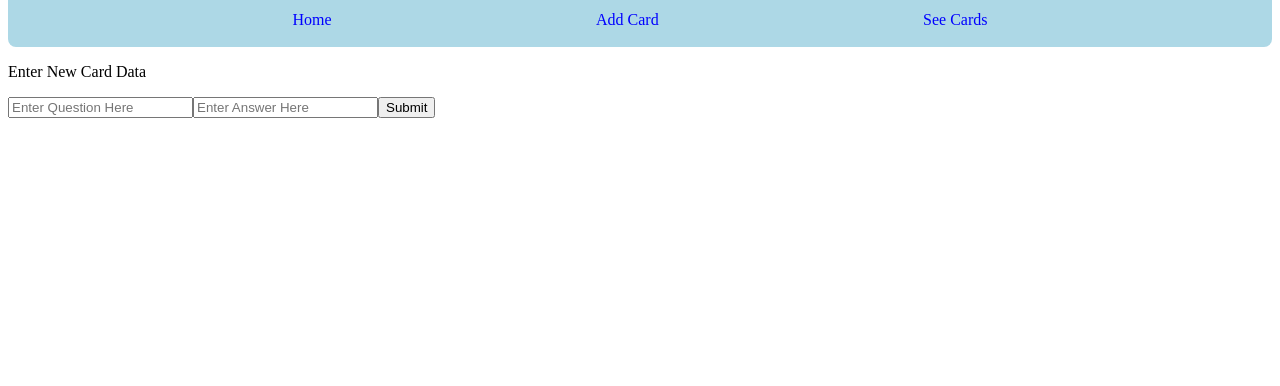
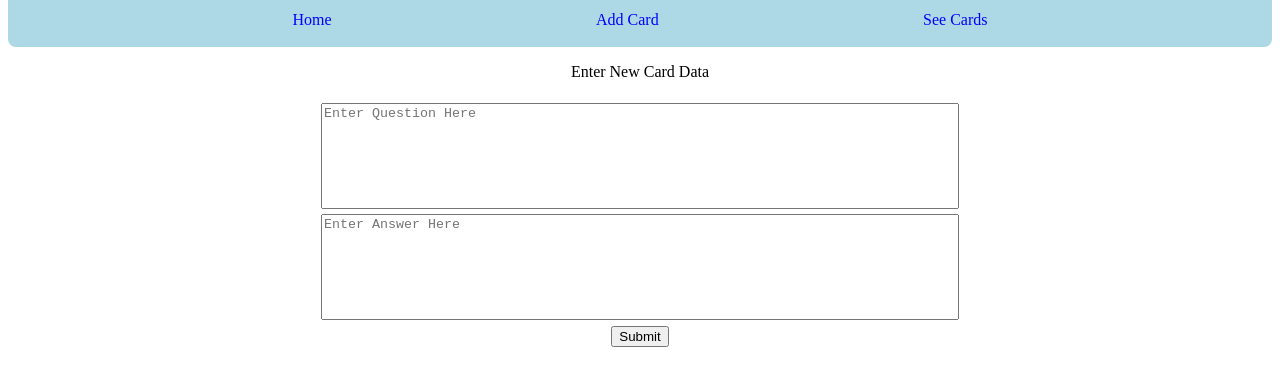
Before and after one commit to mikeclaros/quiz-app, a React (Create React App) app: page /card in a window 1280 px wide. Shown: the top 386 px of the page. Built offline with nearby package versions, Linux system fonts and the light colour scheme.

Commit message:
text area style for insert cards

```diff
--- a/src/Client/index.css
+++ b/src/Client/index.css
@@ -51,6 +51,14 @@
     margin: 35px;
 }
 
+.add-space-around {
+    justify-content: space-around;
+}
+
+.text-area-props {
+    resize: none;
+}
+
 .btn {
     display: flex;
     flex-direction: row;
--- a/src/Client/pages/InsertCard.jsx
+++ b/src/Client/pages/InsertCard.jsx
@@ -1,7 +1,12 @@
 import React, { useState, useEffect } from 'react'
 import apis from '../api'
 import { useParams } from 'react-router-dom'
+import { CustomInsertForm, CustomTextArea } from '../styles'
+
+
+
 const _ = require('lodash')
+
 
 
 
@@ -40,17 +45,23 @@ export function InsertCard() {
         }
     }
 
+    function textAreaCreator(title, placeholderTitle) {
+        return <CustomTextArea name={title} placeholder={placeholderTitle} maxLength='256' resize='none' />
+    }
+
     return (
         <div>
-            <p>Enter New Card Data</p>
-            <form>
-                <input name='question' placeholder='Enter Question Here' />
-                <input name='answer' placeholder='Enter Answer Here' />
+            <CustomInsertForm>
+                <p>Enter New Card Data</p>
+                {textAreaCreator('question', 'Enter Question Here')}
+                {textAreaCreator('answer', 'Enter Answer Here')}
                 <button onClick={(e) => handleSubmit(e)}>Submit</button>
-            </form>
+            </CustomInsertForm>
             <div className='basic-flex-column'>
-                <span>{(!_.isEmpty(card)) ? 'Question entered: ' + card.data.question + ' | Answer entered: ' + card.data.answer : ''}</span>
-                <span>{(!_.isEmpty(card)) ? `Card ID: ${cardId}` : ''}</span>
+                {/*for debugging */}
+                {/* <span>{(!_.isEmpty(card)) ? 'Question entered: ' + card.data.question + ' | Answer entered: ' + card.data.answer : ''}</span>
+                <span>{(!_.isEmpty(card)) ? `Card ID: ${cardId}` : ''}</span> */}
+                <span>{!_.isEmpty(card) ? 'Card saved!' : ''}</span>
             </div>
         </div>
     )
--- a/src/Client/styles/index.js
+++ b/src/Client/styles/index.js
@@ -12,3 +12,21 @@ word-break: break-all;
 hyphens: manual;
 background: ${props => props.background};
 `
+
+export const CustomTextArea = styled.textarea`
+    resize: none;
+    display: flex;
+    margin-left: auto;
+    margin-right: auto;
+    align-items: center;
+    width: 50%;
+    height: 100px;
+`
+
+export const CustomInsertForm = styled.form`
+    display: flex;
+    flex-direction: column;
+    align-items: center;
+    justify-content: space-between;
+    height: 300px;
+`
```
